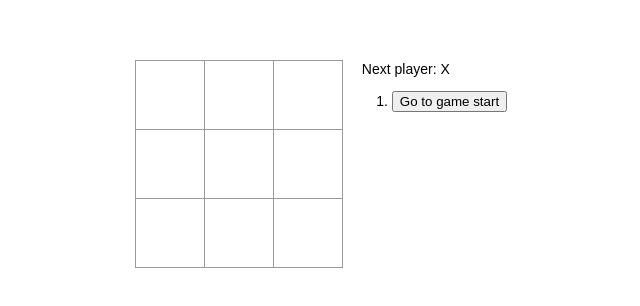
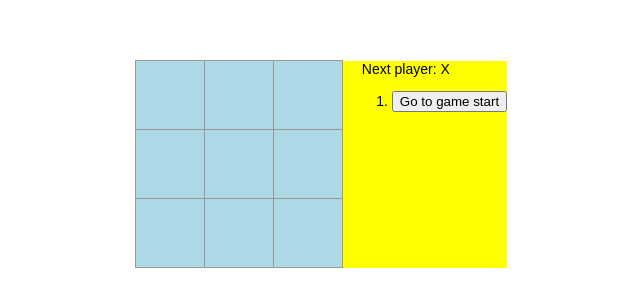
Before and after one commit to edriss7/react-tic-tac-toe, a React (Create React App) app: page / in a window 1280 px wide. Shown: the part 236-542 px from the top of the page, without its empty margins (319-959 px from the left). Built offline with nearby package versions, Linux system fonts and the light colour scheme.

Commit message:
Adjusted the color

```diff
--- a/src/App.css
+++ b/src/App.css
@@ -65,7 +65,7 @@ ol, ul {
 }
 
 .square {
-  background: #fff;
+  background: lightblue;
   border: 1px solid #999;
   float: left;
   font-size: 24px;
@@ -84,7 +84,7 @@ ol, ul {
 }
 
 .square:hover {
-  background-color: yellow;
+  background-color: darkcyan;
 }
 
 .kbd-navigation .square:focus {
@@ -94,6 +94,7 @@ ol, ul {
 .game {
   display: flex;
   flex-direction: row;
+  background: yellow;
 }
 
 .game-info {
```
